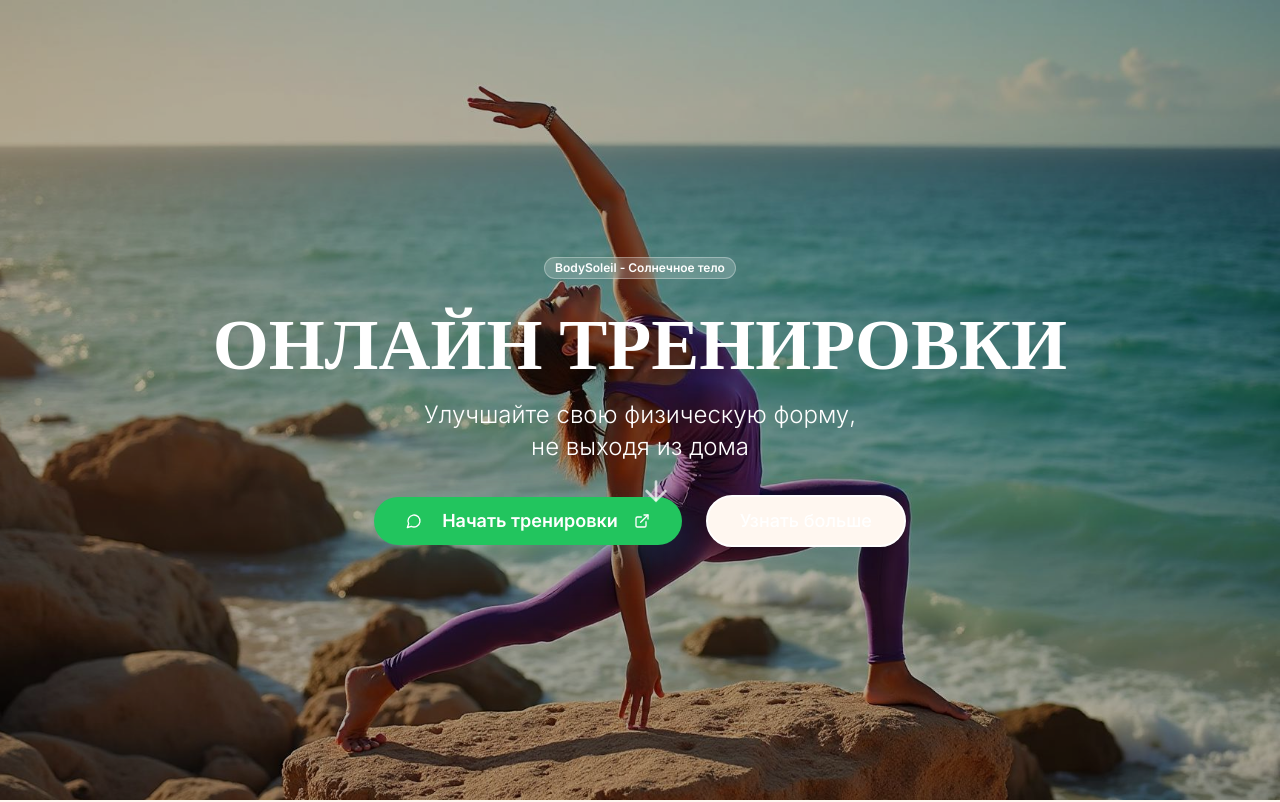
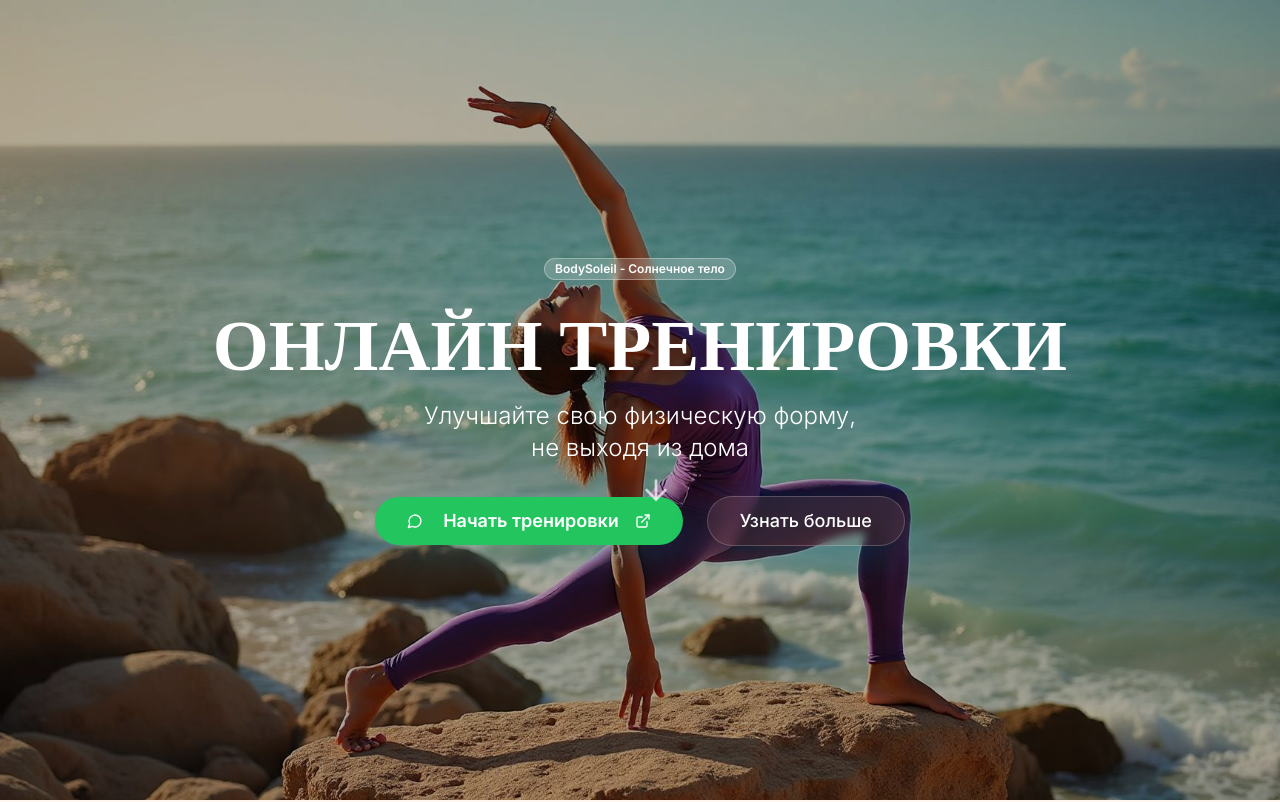
Before and after one commit to philishav/yogawitholga, a React (Vite) app: page / in a window 1280 px wide. Shown: the top 802 px of the page. Built offline with nearby package versions, Linux system fonts and the light colour scheme.

Commit message:
Fix: Improve button readability
Adjust the second button on the homepage to ensure it is easily readable.

```diff
--- a/src/pages/Index.tsx
+++ b/src/pages/Index.tsx
@@ -79,9 +79,9 @@ const Index = () => {
             </WhatsAppButton>
 
             <Button
-              variant="outline"
+              variant="hero"
               size="lg"
-              className="border-2 border-white text-white hover:bg-white hover:text-primary px-8 py-6 text-lg rounded-full backdrop-blur-sm"
+              className="px-8 py-6 text-lg rounded-full shadow-strong"
               onClick={() => document.getElementById('about')?.scrollIntoView({ behavior: 'smooth' })}
             >
               Узнать больше
```
